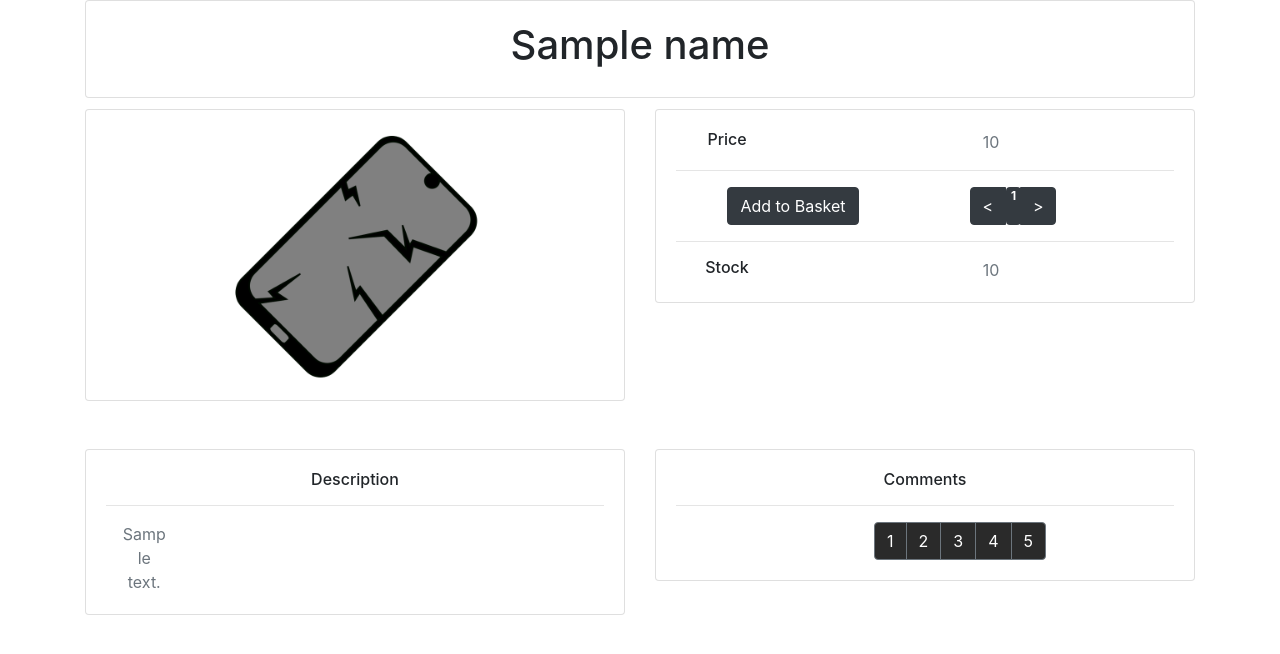
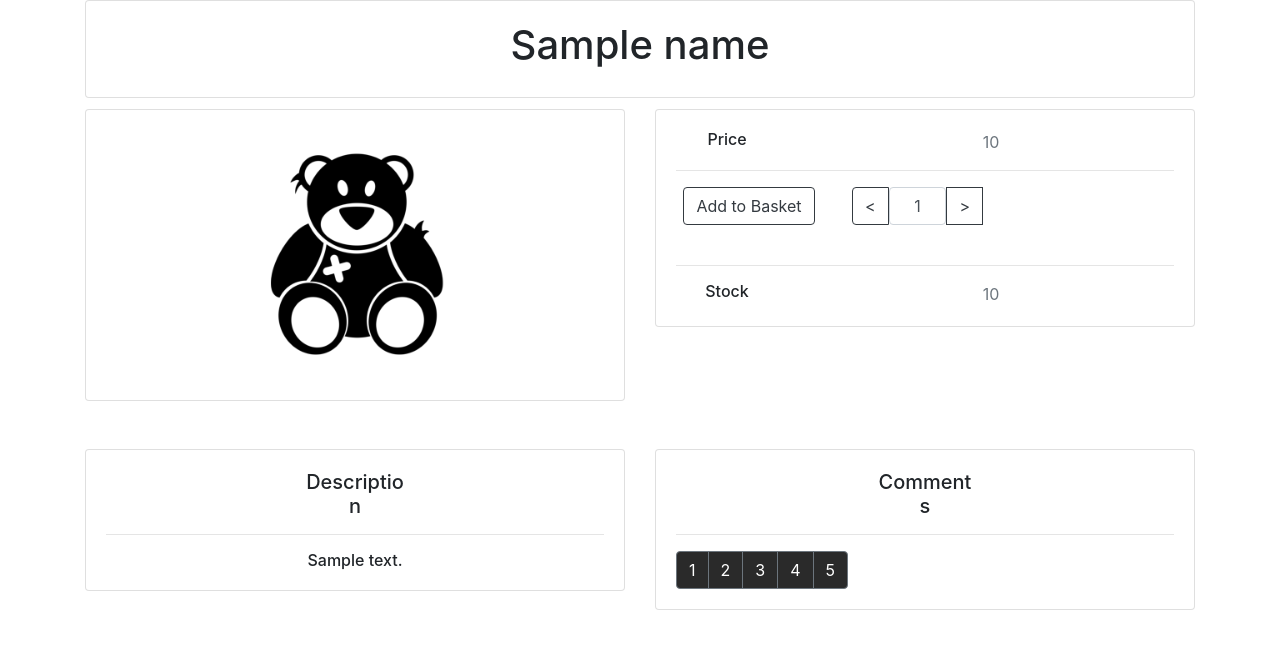
Before and after one commit to mmalmi1/piWASTE, a Flask app: template app/templates/product.html in a window 1280 px wide. Shown: the part 56-710 px from the top of the page. Run offline with Flask 2, Linux system fonts and the light colour scheme; the template is opened without the code that fills it: most values are stand-ins (such as "Sample title", 1, 10 or a date in 2020); some libraries are stand-ins or nearby versions.

Commit message:
Added some funcs

```diff
--- a/app/schema.sql
+++ b/app/schema.sql
@@ -27,7 +27,7 @@ CREATE TABLE reviews (
   FOREIGN KEY (product_id) REFERENCES products (product_id)
 );
 
-INSERT INTO products (name, price, description, image, stock) VALUES ('Teddy', 10.15, 'Little broken teddy trying to find new home. Might need some additional cleaning. Otherwise in perfect condition', '{{url_for('static', filename='assets/broken_teddy1.png')}}', 10);
-INSERT INTO products (name, price, description, image, stock) VALUES ('Guitar', 50.15, 'Guitar in perfect condition. Start your rockstar career today and buy this perfect guitar', '{{url_for('static', filename='assets/guitar.png')}}', 1);
+INSERT INTO products (name, price, description, image, stock) VALUES ('Teddy', 10.15, 'Little broken teddy trying to find new home. Might need some additional cleaning. Otherwise in perfect condition', 'assets/broken_teddy1.png', 10);
+INSERT INTO products (name, price, description, image, stock) VALUES ('Guitar', 50.15, 'Guitar in perfect condition. Start your rockstar career today and buy this perfect guitar', 'assets/guitar.png', 1);
 
 INSERT INTO users VALUES (1, 'admin', 'admin', 2)
--- a/app/templates/product.html
+++ b/app/templates/product.html
@@ -32,7 +32,8 @@
               <div class="card">
                   <div class="card-body">
                       <div class="d-flex flex-column align-items-center text-center">
-                          <img src="{{url_for('static', filename='assets/broken_phone1.png')}}" alt="Admin" width="250">
+                          <!-- <img src={{ image }} alt="Admin" width="250"> -->
+                          <img src="{{url_for('static', filename='assets/broken_teddy1.png')}}"  alt="Admin" width="250">
                       </div>
                   </div>
               </div>
@@ -48,14 +49,17 @@
                       </div>
                       <hr>
                       <div class="row">
-                        <div class="col-md-6">
-                          <button class="btn btn-dark edit-button" type="submit">Add to Basket</button>
+                        <div class="col-sm-4">
+                          <button type="button" class="btn btn-outline-dark">Add to Basket</button>
                         </div>
-                        <div class="col-sm-4 text-secondary">
-                          <div class="btn-group" role="group" aria-label="Basic example">
-                            <button type="button" class="btn btn-dark"><</button>
-                            <span class="badge badge-dark"> 1 </span>
-                            <button type="button" class="btn btn-dark">></button>
+                        <div class="col-sm-2 text-secondary">
+                          <div class="input-group mb-4">
+                            <div class="input-group-prepend">
+                              <button class="btn btn-outline-dark" type="button" onclick="removeCount()"><</button>
+                              <input type="text" class="form-control col-sm-7 mx-auto" style="text-align:center"
+                                id="countNumber" placeholder="" aria-label="" aria-describedby="basic-addon1" value= {{ "1" }}>
+                              <button class="btn btn-outline-dark" type="button" onclick="addCount()">></button>
+                            </div>
                           </div>
                         </div>
                       </div>
@@ -74,13 +78,13 @@
                 <div class="card-body">
                     <div class="row">
                         <div class="col-sm-3 mx-auto">
-                            <h6 class="mb-0">Description</h6>
+                            <h5 class="mb-0">Description</h5>
                         </div>
                     </div>
                     <hr>
                     <div class="row">
-                        <div class="col-sm-3">
-                            <div class="col-sm-9 text-secondary">{{ description }}</div>
+                        <div class="col-sm-12 mx-auto">
+                            <h6 class="mb-0">{{ description }}</6>
                         </div>
                     </div>
                 </div>
@@ -91,12 +95,12 @@
               <div class="card-body">
                   <div class="row">
                       <div class="col-sm-3 mx-auto">
-                          <h6 class="mb-0">Comments</h6>
+                          <h5 class="mb-0">Comments</h5>
                       </div>
                   </div>
                   <hr>
                   <div class="row">
-                    <div class="col-sm-3 mx-auto">
+                    <div class="col-sm-3">
                       <div class="btn-toolbar" role="toolbar" aria-label="Toolbar with button groups">
                         <div class="btn-group mr-2" role="group" aria-label="First group">
                           <button type="button" class="btn btn-secondary" style="background-color: #2a2a2aff">1</button>
@@ -114,5 +118,24 @@
   </div>
 </div>
 
+<script>
+  function addCount() {
+      print("DD");
+      var element = document.getElementById("countNumber");
+      element.value = element.value + 1;
+      }
+  }
+</script>
+
+<script>
+  function removeCount() {
+      var element = document.getElementById("countNumber");
+      if(element.value > 0) {
+        element.value = element.value - 1;
+      }
+      }
+  }
+</script>
+
 
 {% endblock %}
```
Also changed, not shown: app/views/product.py (+3 -7 lines).
